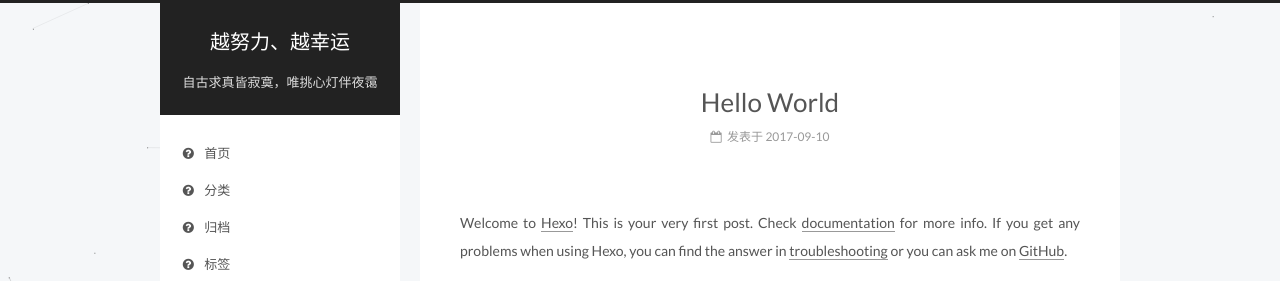
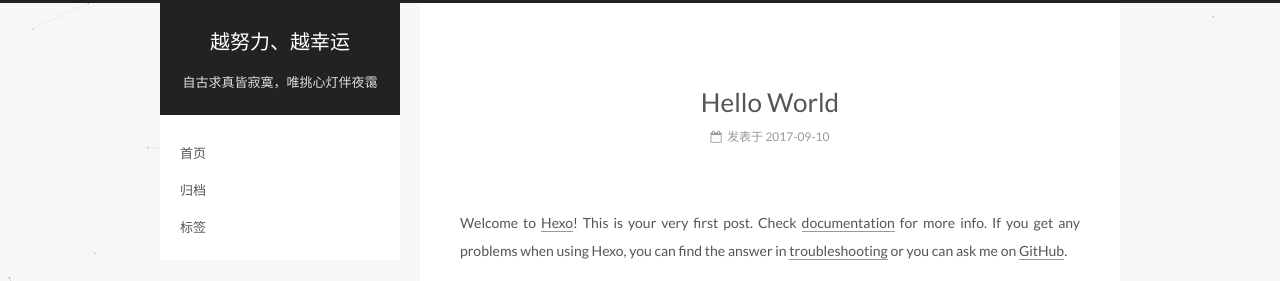
Before and after one commit to Primykq/Primykq.github.io, a plain HTML site: page 2017/09/10/hello-world/index.html in a window 1280 px wide. Shown: the top 281 px of the page. Drawn offline with Linux system fonts and the light colour scheme.

Commit message:
Site updated: 2017-09-10 21:58:35

```diff
--- a/2017/09/10/hello-world/index.html
+++ b/2017/09/10/hello-world/index.html
@@ -197,27 +197,13 @@
         <li class="menu-item menu-item-home">
           <a href="/" rel="section">
 
-              <i class="menu-item-icon fa fa-fw fa-question-circle"></i> <br />
-
             首页
-          </a>
-        </li>
-
-
-        <li class="menu-item menu-item-categories">
-          <a href="/categories" rel="section">
-
-              <i class="menu-item-icon fa fa-fw fa-question-circle"></i> <br />
-
-            分类
           </a>
         </li>
 
 
         <li class="menu-item menu-item-archives">
           <a href="/archives" rel="section">
-
-              <i class="menu-item-icon fa fa-fw fa-question-circle"></i> <br />
 
             归档
           </a>
@@ -226,8 +212,6 @@
 
         <li class="menu-item menu-item-tags">
           <a href="/tags" rel="section">
-
-              <i class="menu-item-icon fa fa-fw fa-question-circle"></i> <br />
 
             标签
           </a>
--- a/css/main.css
+++ b/css/main.css
@@ -1612,7 +1612,7 @@ pre .javascript .function {
   width: 4px;
   height: 4px;
   border-radius: 50%;
-  background: #044204;
+  background: #ff29d1;
 }
 .links-of-blogroll {
   font-size: 13px;
```
Also changed, not shown: archives/2017/09/index.html (+0 -16 lines), archives/2017/index.html (+0 -16 lines), archives/index.html (+0 -16 lines), index.html (+0 -16 lines).
